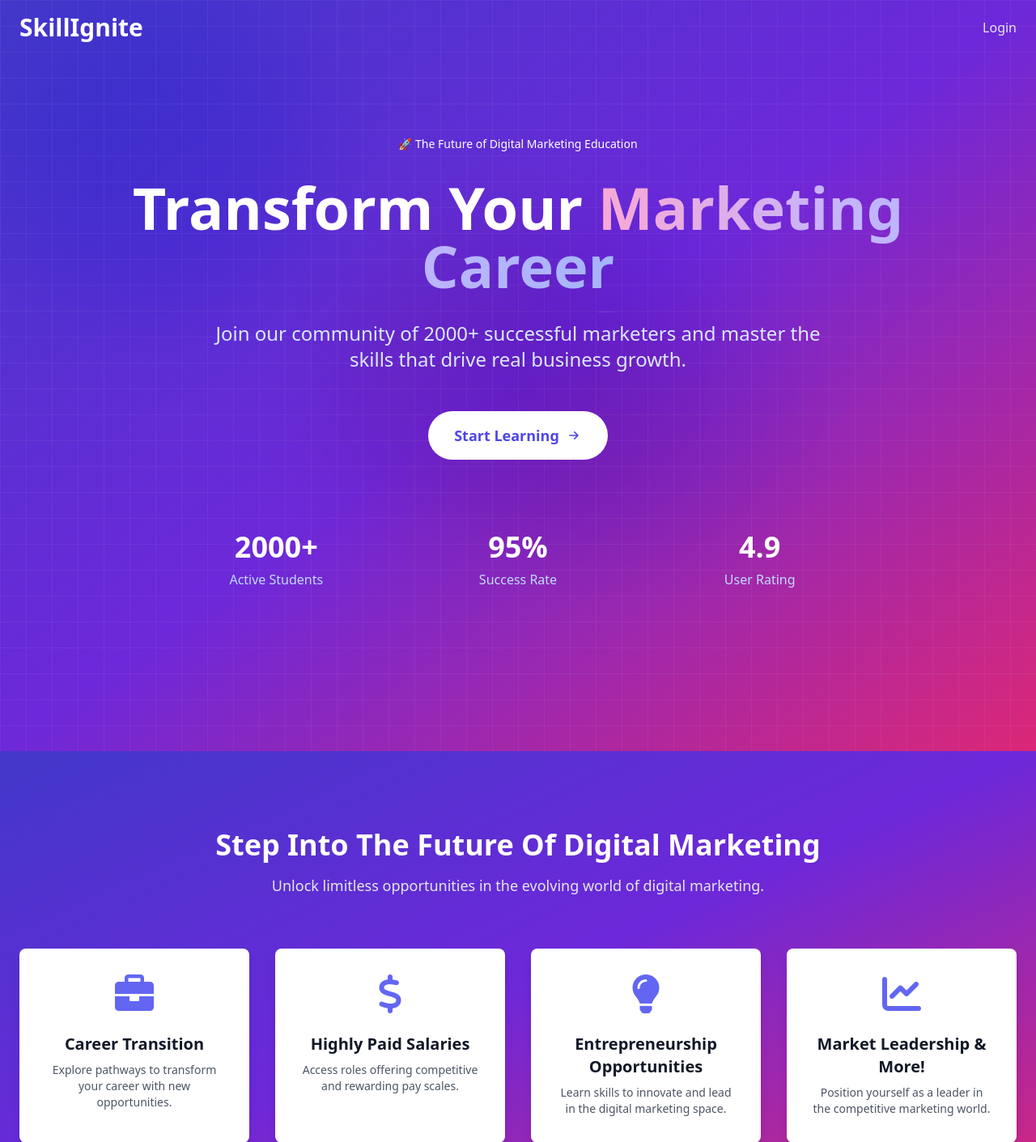
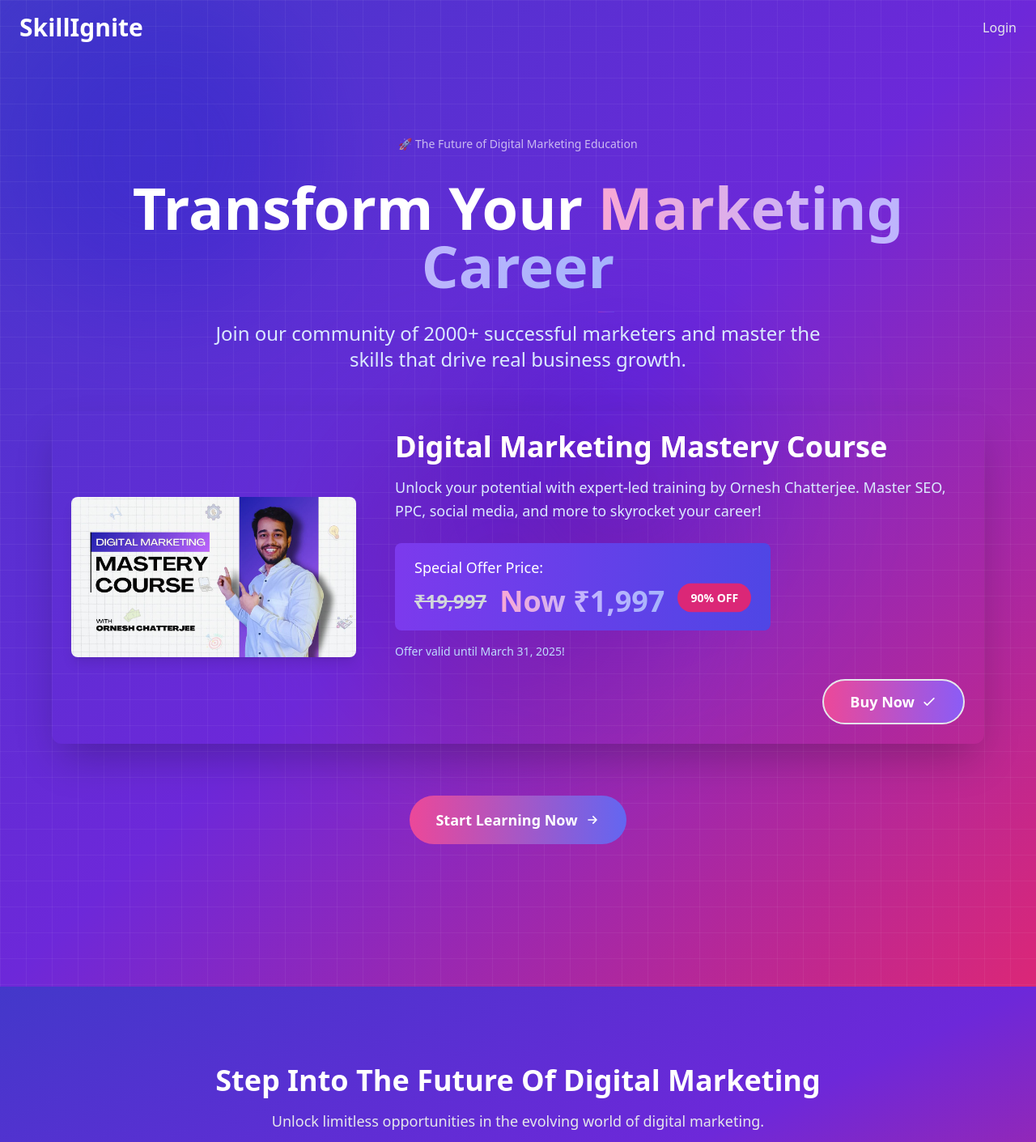
Before and after one commit to jay-arora31/coursewebsite, a Django app: page / in a window 1280 px wide. Shown: the top 1411 px of the page at 81% size. Run offline with Django 5.2, Linux system fonts and the light colour scheme; some libraries are stand-ins or nearby versions.

Commit message:
added course in home  page

```diff
--- a/website/templates/home.html
+++ b/website/templates/home.html
@@ -34,45 +34,25 @@ SkillIgnite{% endblock %} {% block content %}
   </div>
 
 <!-- Enhanced Hero Content -->
+<!-- Enhanced Hero Content -->
 <div class="relative pt-32 pb-20 lg:pt-40 lg:pb-28">
   <div class="container mx-auto px-6">
-      <div class="max-w-5xl mx-auto">
+    <div class="max-w-6xl mx-auto">
       <!-- Modernized Hero Content -->
       <div class="text-center mb-16">
-          <span
-            class="inline-block px-4 py-2 rounded-full bg-white/10 backdrop-blur-md text-white text-sm font-medium mb-6"
-          >
+        <span class="inline-block px-4 py-2 rounded-full bg-white/10 backdrop-blur-md text-white text-sm font-medium mb-6 animate-pulse">
           🚀 The Future of Digital Marketing Education
         </span>
-          <h1
-            class="text-5xl lg:text-7xl font-bold text-white mb-8 leading-tight"
-          >
+        <h1 class="text-5xl lg:text-7xl font-bold text-white mb-8 leading-tight">
           Transform Your
           <span class="relative">
-              <span
-                class="relative z-10 bg-gradient-to-r from-pink-300 via-purple-300 to-indigo-300 text-transparent bg-clip-text"
-                >Marketing Career</span
-              >
-              <svg
-                class="absolute -bottom-2 left-0 w-full"
-                viewBox="0 0 358 8"
-                fill="none"
-              >
-                <path
-                  d="M5 5C118.333 3.16667 243.667 3.16667 357 5"
-                  stroke="url(#paint0_linear)"
-                  stroke-width="8"
-                  stroke-linecap="round"
-                />
+            <span class="relative z-10 bg-gradient-to-r from-pink-300 via-purple-300 to-indigo-300 text-transparent bg-clip-text">
+              Marketing Career
+            </span>
+            <svg class="absolute -bottom-2 left-0 w-full" viewBox="0 0 358 8" fill="none">
+              <path d="M5 5C118.333 3.16667 243.667 3.16667 357 5" stroke="url(#paint0_linear)" stroke-width="8" stroke-linecap="round" />
               <defs>
-                  <linearGradient
-                    id="paint0_linear"
-                    x1="5"
-                    y1="5"
-                    x2="357"
-                    y2="5"
-                    gradientUnits="userSpaceOnUse"
-                  >
+                <linearGradient id="paint0_linear" x1="5" y1="5" x2="357" y2="5" gradientUnits="userSpaceOnUse">
                   <stop stop-color="#EC4899" />
                   <stop offset="0.5" stop-color="#A855F7" />
                   <stop offset="1" stop-color="#6366F1" />
@@ -81,21 +61,74 @@ SkillIgnite{% endblock %} {% block content %}
             </svg>
           </span>
         </h1>
-          <p
-            class="text-xl lg:text-2xl text-blue-100 mb-12 max-w-3xl mx-auto leading-relaxed"
+        <p class="text-xl lg:text-2xl text-blue-100 mb-12 max-w-3xl mx-auto leading-relaxed">
+          Join our community of 2000+ successful marketers and master the skills that drive real business growth.
+        </p>
+
+        <!-- Course Highlight Section with Image and Pricing -->
+        <div class="text-center mb-16 flex flex-col lg:flex-row items-center justify-center gap-12 bg-white/5 rounded-xl p-6 shadow-2xl transform hover:scale-105 transition-transform duration-300">
+          <!-- Image -->
+          <div class="w-full lg:w-1/3">
+            <img src="{% static 'courseimage.jpg' %}" alt="Digital Marketing Mastery Course with Ornesh Chatterjee" class="rounded-lg shadow-lg max-w-full h-auto object-cover">
+          </div>
+          <!-- Pricing and Course Info -->
+          <div class="w-full lg:w-2/3 text-left">
+            <h2 class="text-3xl lg:text-4xl font-extrabold text-white mb-4 bg-gradient-to-r from-pink-400 to-indigo-400 text-transparent bg-clip-text">
+              Digital Marketing Mastery Course
+            </h2>
+            <p class="text-lg text-blue-100 mb-6 leading-relaxed">
+              Unlock your potential with expert-led training by Ornesh Chatterjee. Master SEO, PPC, social media, and more to skyrocket your career!
+            </p>
+            <div class="inline-block px-6 py-4 rounded-lg bg-gradient-to-r from-purple-600 to-indigo-600 text-white mb-4">
+              <p class="text-lg font-medium">
+                Special Offer Price:
+              </p>
+              <div class="flex items-center gap-4 mt-2">
+                <span class="text-xl lg:text-2xl font-bold text-gray-300 line-through">
+                  ₹19,997
+                </span>
+                <span class="text-3xl lg:text-4xl font-extrabold bg-gradient-to-r from-pink-300 via-purple-300 to-indigo-300 text-transparent bg-clip-text">
+                  Now ₹1,997
+                </span>
+                <span class="inline-block px-4 py-2 rounded-full bg-pink-600 text-white font-semibold text-sm animate-bounce">
+                  90% OFF
+                </span>
+              </div>
+            </div>
+            <p class="text-sm text-blue-200 mb-6">Offer valid until March 31, 2025!</p>
+            <!-- Buy Now Button Aligned to the Right -->
+            <div class="flex justify-end">
+              <a
+                href="javascript:void(0);"
+                class="group relative inline-flex items-center justify-center px-8 py-3 bg-gradient-to-r from-pink-500 to-purple-500 rounded-full text-lg font-semibold text-white border-2 border-pink-400/50 hover:bg-gradient-to-r hover:from-pink-600 hover:to-purple-600 hover:border-pink-300 transition-all duration-300 hover:shadow-[0_0_20px_rgba(236,72,153,0.7)] hover:-translate-y-1"
               >
-            Join our community of 2000+ successful marketers and master the
-            skills that drive real business growth.
-          </p>
+                Buy Now
+                <svg
+                  class="w-5 h-5 ml-2 transform group-hover:scale-110 transition-transform duration-300"
+                  fill="none"
+                  stroke="currentColor"
+                  viewBox="0 0 24 24"
+                >
+                  <path
+                    stroke-linecap="round"
+                    stroke-linejoin="round"
+                    stroke-width="2"
+                    d="M5 13l4 4L19 7"
+                  ></path>
+                </svg>
+              </a>
+            </div>
+          </div>
+        </div>
 
         <!-- Enhanced CTA Buttons -->
         {% if user.is_authenticated %}
-
         <div class="flex flex-col sm:flex-row gap-6 justify-center mb-16">
           <a
             href="{% url 'courses' %}"
-            class="group relative inline-flex items-center justify-center px-8 py-4 bg-white rounded-full text-lg font-semibold text-indigo-600 hover:text-indigo-700 transition-all duration-300 hover:shadow-[0_0_30px_rgba(255,255,255,0.3)] hover:-translate-y-1"          >
-            Start Learning
+            class="group relative inline-flex items-center justify-center px-8 py-4 bg-gradient-to-r from-pink-500 to-indigo-500 rounded-full text-lg font-semibold text-white hover:from-pink-600 hover:to-indigo-600 transition-all duration-300 hover:shadow-[0_0_30px_rgba(236,72,153,0.5)] hover:-translate-y-1"
+          >
+            Start Learning Now
             <svg
               class="w-5 h-5 ml-2 transform group-hover:translate-x-1 transition-transform"
               fill="none"
@@ -110,15 +143,16 @@ SkillIgnite{% endblock %} {% block content %}
               ></path>
             </svg>
           </a>
+
         </div>
         {% else %}
         <div class="flex flex-col sm:flex-row gap-6 justify-center mb-16">
           <a
             href="javascript:void(0);"
-            class="group relative inline-flex items-center justify-center px-8 py-4 bg-white rounded-full text-lg font-semibold text-indigo-600 hover:text-indigo-700 transition-all duration-300 hover:shadow-[0_0_30px_rgba(255,255,255,0.3)] hover:-translate-y-1"
+            class="group relative inline-flex items-center justify-center px-8 py-4 bg-gradient-to-r from-pink-500 to-indigo-500 rounded-full text-lg font-semibold text-white hover:from-pink-600 hover:to-indigo-600 transition-all duration-300 hover:shadow-[0_0_30px_rgba(236,72,153,0.5)] hover:-translate-y-1"
             onclick="handleButtonClick()"
           >
-            Start Learning
+            Start Learning Now
             <svg
               class="w-5 h-5 ml-2 transform group-hover:translate-x-1 transition-transform"
               fill="none"
@@ -136,64 +170,10 @@ SkillIgnite{% endblock %} {% block content %}
 
         </div>
         {% endif %}
-          <!-- Enhanced Stats Section -->
-          <div class="grid grid-cols-1 sm:grid-cols-2 md:grid-cols-3 gap-8 max-w-4xl mx-auto px-4">
-            <!-- Card 1 -->
-            <div class="relative group">
-              <div
-                class="absolute inset-0 bg-white/5 rounded-2xl backdrop-blur-md -z-10 group-hover:bg-white/10 transition-colors duration-300"
-              ></div>
-              <div class="p-6">
-                <div
-                  class="text-4xl font-bold text-white mb-2 group-hover:scale-110 transition-transform"
-                >
-                  2000+
-                </div>
-                <div class="text-blue-200">Active Students</div>
-              </div>
-            </div>
-
-            <!-- Card 2 -->
-            <div class="relative group">
-              <div
-                class="absolute inset-0 bg-white/5 rounded-2xl backdrop-blur-md -z-10 group-hover:bg-white/10 transition-colors duration-300"
-              ></div>
-              <div class="p-6">
-                <div
-                  class="text-4xl font-bold text-white mb-2 group-hover:scale-110 transition-transform"
-                >
-                  95%
-                </div>
-                <div class="text-blue-200">Success Rate</div>
-              </div>
-            </div>
-
-            <!-- Card 3 -->
-            <div class="relative group">
-              <div
-                class="absolute inset-0 bg-white/5 rounded-2xl backdrop-blur-md -z-10 group-hover:bg-white/10 transition-colors duration-300"
-              ></div>
-              <div class="p-6">
-                <div
-                  class="text-4xl font-bold text-white mb-2 group-hover:scale-110 transition-transform"
-                >
-                  4.9
-                </div>
-                <div class="text-blue-200">User Rating</div>
       </div>
     </div>
   </div>
-
 </div>
-
-        <!-- Enhanced Trusted By Section -->
-   <!-- Enhanced Trusted By Section -->
-
-
-      </div>
-    </div>
-  </div>
-
   <!-- Enhanced Wave Divider -->
 
 </section>
```
Also changed, not shown: static/courseimage.jpg (added). Lines whose indentation alone changed are shown as unchanged.
